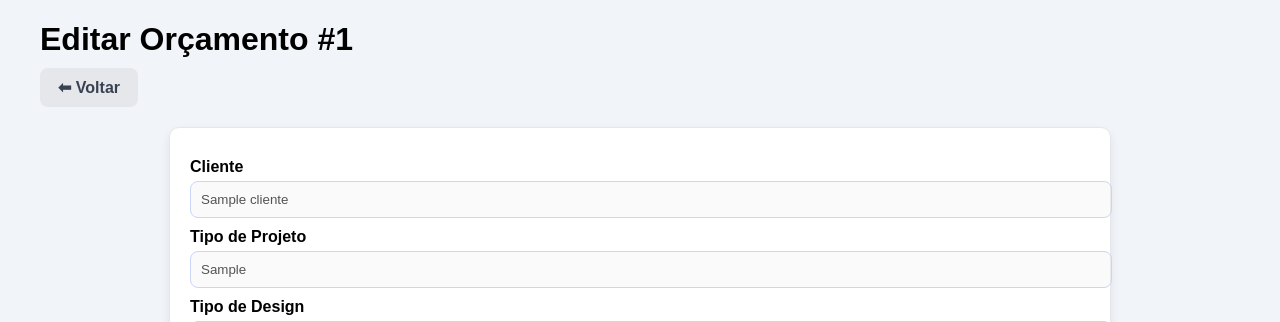
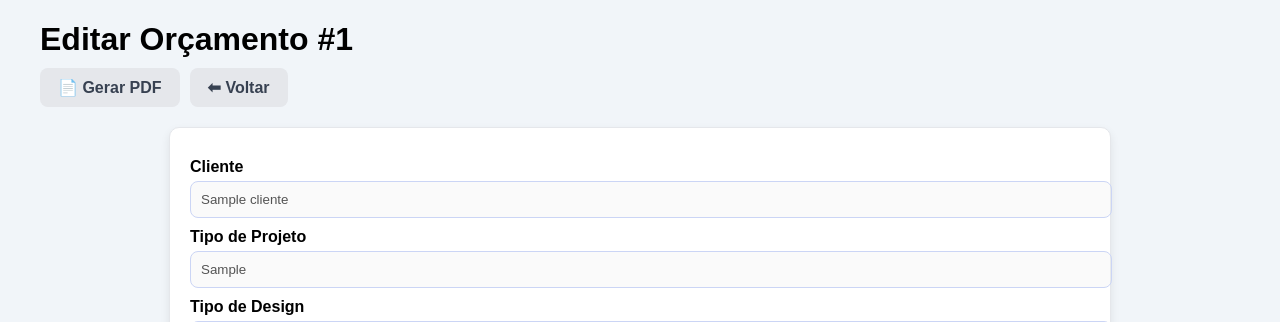
Before and after one commit to adalberto-martins/amdigital-erp, a PHP site: page /orcamento_editar.php?id=1 in a window 1280 px wide. Shown: the top 322 px of the page. Run offline with PHP 8.4, Linux system fonts and the light colour scheme; the visitor is signed in with stand-in values (Sample User, id 1); tables that the repository leaves empty or names only in its code hold one stand-in row (values such as "Sample post").

Commit message:
Update orcamento_editar.php

```diff
--- a/public/orcamento_editar.php
+++ b/public/orcamento_editar.php
@@ -159,6 +159,11 @@ form textarea {
 <h1>Editar Orçamento #<?= $o['id'] ?></h1>
 
 <div class="botoes">
+        <a href="orcamento_pdf.php?id=<?= $o['id'] ?>"
+       class="btn btn-secondary"
+       target="_blank">
+       📄 Gerar PDF
+    </a>
     <a href="orcamentos.php" class="btn btn-secondary">⬅ Voltar</a>
 </div>
 
```
